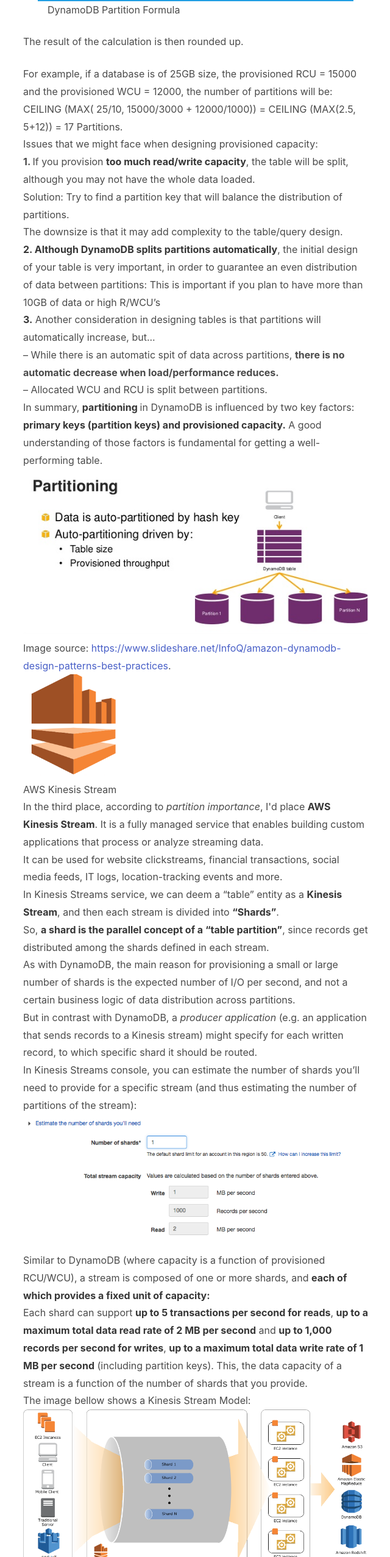
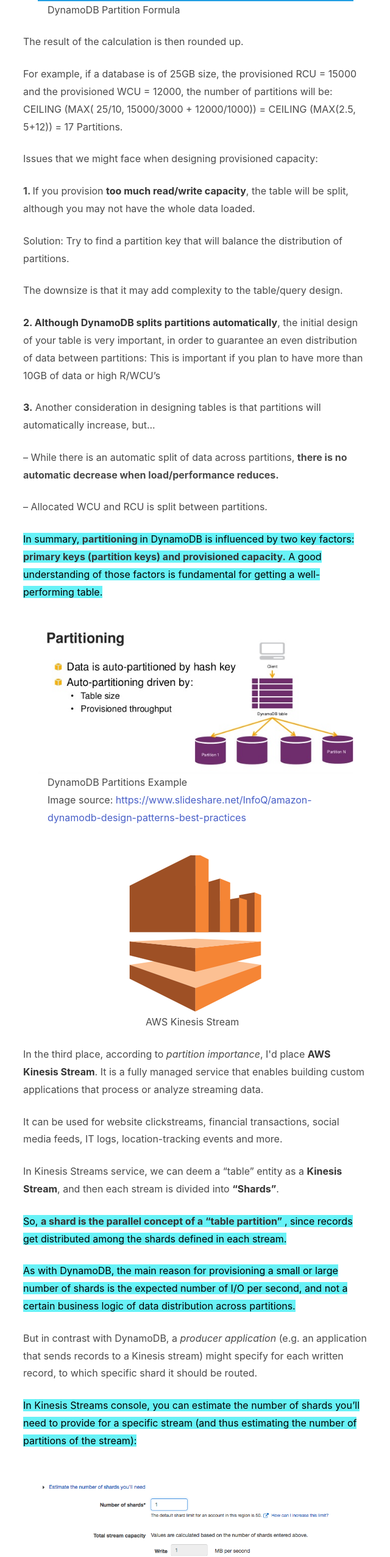
Before and after one commit to AviBlinder/dataforfun, a Vue app: page /posts/aws-comparing-distributed-computing in a window 1280 px wide. Shown: the part 7168-9722 px from the top of the page at 61% size, without its empty margins (368-1008 px from the left). Built offline with nearby package versions, Linux system fonts and the light colour scheme.

Commit message:
'$npm_config_comment'

```diff
--- a/src/Posts/DistributedComputingComparison.vue
+++ b/src/Posts/DistributedComputingComparison.vue
@@ -230,7 +230,6 @@
    <a href="http://docs.aws.amazon.com/redshift/latest/dg/t_designating_distribution_styles.html" target="_blank">
    designing distribution keys</a>.
 </p>
-				<div>
               <div class='card equal-height'>
                 <div class='card-content is-flex is-horizontal-center'>
                   <figure class="image is-200x200">
@@ -381,7 +380,6 @@
   </p>
    </div>
 
-<div>
 <div class="block">
   <p>
   Creating A GLOBAL SECONDARY INDEX is quite similar to creating a new table.
@@ -432,81 +430,301 @@
                </div>
               </div>
 
-<div>
-
-<div class="block" >
+<div class="block">
   <p>
   The result of the calculation is then rounded up.
   </p>
   </div>
 
-<div>For example, if a database is of 25GB size, the provisioned RCU = 15000 and the provisioned WCU = 12000, the number of partitions will be: CEILING (MAX( 25/10, 15000/3000 + 12000/1000)) = CEILING (MAX(2.5, 5+12)) = 17 Partitions.</div>
+<div class="block">
+<p>
+  For example, if a database is of 25GB size, the provisioned RCU = 15000
+  and the provisioned WCU = 12000, the number of partitions will be:
+  CEILING (MAX( 25/10, 15000/3000 + 12000/1000)) =
+  CEILING (MAX(2.5, 5+12)) = 17 Partitions.
+</p>
+  </div>
 
-<div>Issues that we might face when designing provisioned capacity:</div>
+<div class="block">
+  <p>
+  Issues that we might face when designing provisioned capacity:
+  </p>
+  </div>
 
-<div><b>1. </b>If you provision <strong>too much read/write capacity</strong>, the table will be split, although you may not have the whole data loaded.</div>
-<div>Solution: Try to find a partition key that will balance the distribution of partitions.</div>
-<div> The downsize is that it may add complexity to the table/query design.</div>
-<div><strong>2. Although DynamoDB splits partitions automatically</strong>, the initial design of your table is very important, in order to guarantee an even distribution of data between partitions: This is important if you plan to have more than 10GB of data or high R/WCU’s</div>
-<div><strong>3.</strong> Another consideration in designing tables is that  partitions will automatically increase, but...</div>
-<div>&#8211; While there is an automatic spit of data across partitions, <b>there is no automatic decrease when load/performance reduces. </b></div>
-<div>&#8211; Allocated WCU and RCU is split between partitions.</div>
+<div class="block">
 
-<div> In summary, <strong>partitioning </strong>in DynamoDB is influenced by two key factors: <strong>primary keys (partition keys) and provisioned capacity.</strong> A good understanding of those factors is fundamental for getting a well-performing table.</div>
+  <b>1. </b>If you provision <strong>too much read/write capacity</strong>, the table
+will be split, although you may not have the whole data loaded.
+</div>
+
+<div class="block">Solution: Try to find a partition key that will balance the
+   distribution of partitions.
+   </div>
+<div class="block"> The downsize is that it may add complexity to the
+  table/query design.
+  </div>
+<div class="block">
+  <strong>2. Although DynamoDB splits partitions automatically</strong>,
+  the initial design of your table is very important, in order to guarantee an even
+   distribution of data between partitions: This is important if you plan to have
+    more than 10GB of data or high R/WCU’s
+    </div>
+<div class="block"><strong>3.</strong> Another consideration in designing tables is that
+ partitions will automatically increase, but...
+ </div>
+<div class="block">&#8211; While there is an automatic split of data across
+  partitions, <b>there is no automatic decrease when
+    load/performance reduces. </b></div>
+<div class="block">
+  &#8211; Allocated WCU and RCU is split between partitions.
+  </div>
+
+<div class="block my-3">
+  <p>
+<mark>
+   In summary, <strong>partitioning </strong>in DynamoDB is influenced by two key
+   factors:
+   <strong>primary keys (partition keys) and provisioned capacity.</strong>
+   A good understanding of those factors is fundamental for getting a well-performing
+    table.
+</mark>
+  </p>
+    </div>
+
+
+              <div class='card equal-height'>
+                <div class='card-content is-flex is-horizontal-center'>
+                  <figure class="image is-630x300">
+                    <img
+                      class="is-centered"
+                      src="../assets/DynamoDB-Partitions-Example.png"
+                      alt="DynamoDB Partitions Example"
+                      />
+                  <figcaption class="is-centered ml-4">
+                    DynamoDB Partitions Example
+                    <br>
+                    Image source:
+                    <a
+                    href="https://www.slideshare.net/InfoQ/amazon-dynamodb-design-patterns-best-practices"
+                    target="_blank">https://www.slideshare.net/InfoQ/amazon-dynamodb-design-patterns-best-practices
+                    </a>
+                    </figcaption>
+                </figure>
+               </div>
+              </div>
+
+              <div class='card equal-height'>
+                <div class='card-content is-flex is-horizontal-center'>
+                  <figure class="image is-200x200">
+                    <img
+                      class="is-centered"
+                      src="../assets/Kinesis-Stream-Logo.png"
+                      alt="AWS Kinesis Stream"
+                      />
+                  <figcaption class="is-centered ml-6">AWS Kinesis Stream</figcaption>
+                </figure>
+               </div>
+              </div>
+
+
+<div class="block">
+<p>In the third place, according to <em>partition importance</em>, I'd place
+<strong>AWS Kinesis Stream</strong>. It is a fully managed service that
+ enables building custom applications that process or analyze
+ streaming data.</p>
+</div>
+
+<div class="block">
+
+<p>It can be used for website clickstreams, financial transactions,
+  social media feeds, IT logs, location-tracking events and more.
+  </p>
+</div>
+
+<div class="block">
+<p>
+  In Kinesis Streams service, we can deem a “table” entity as
+  a <strong>Kinesis Stream</strong>, and then each stream is divided
+   into <strong>“Shards”</strong>.
+  </p>
+   </div>
+
+<div class="block">
+  <p>
+<mark>
+  So, <strong>a shard is the parallel concept of a “table partition”
+  </strong>, since records get distributed among the shards defined in
+  each stream.
+</mark>
+  </p>
+  </div>
+
+<div class="block">
+  <p>
+<mark>
+  As with DynamoDB, the main reason for provisioning a small or large number of
+   shards is the expected number of I/O per second, and not a certain business logic of
+   data distribution across partitions.
+</mark>
+  </p>
+   </div>
+<div class="block">
+<p>
+  But in contrast with DynamoDB, a<em> producer application</em>
+(e.g. an application that sends records to a Kinesis stream) might specify
+for each written record, to which specific shard it
+should be routed.
+
+</p>
+</div>
+
+<div class="block">
+<p>
+  <mark>
+  In Kinesis Streams console, you can estimate the number of shards you’ll need to
+  provide for a specific stream (and thus estimating the number of partitions
+   of the stream):
+  </mark>
+  </p>
+</div>
+              <div class='card equal-height'>
+                <div class='card-content is-flex is-horizontal-center'>
+                  <figure class="image is-860x350">
+                    <img
+                      class="is-centered"
+                      src="../assets/Kinesis-Stream-Shards-Console.png"
+                      alt="Kinesis Stream Shards Console"
+                      />
+                  <figcaption class="is-centered ml-4">Kinesis Stream Shards Console</figcaption>
+                </figure>
+               </div>
+              </div>
+
+
+
+<div class="block">
+  <p>
+    <mark>
+  Similar to DynamoDB (where capacity is a function of provisioned RCU/WCU),
+   a stream is composed of one or more shards, and <strong>each of which provides a
+     fixed unit of capacity</strong>
+    </mark>
+  </p>
+     </div>
+
+<div class="block">
+  <p>
+
+  Each shard can support <strong>up to 5 transactions per
+    second for reads</strong>,
+ <strong>up to a maximum total data read rate of 2 MB per second</strong> and <strong>up
+   to 1,000 records per second for writes</strong>, <strong>up to a maximum total
+     data write rate of 1 MB per second</strong> (including partition keys).
+     This, the data capacity of a stream is a function of the number of shards that
+      you provide.
+  </p>
+      </div>
 
 <div>
-<div><img class="size-full wp-image-1004" src="../assets/DynamoDB-Partitions-Example.png" alt="DynamoDB Partitions Example" width="634" height="303" /></div>
-<div>
-<p>Image source: <a href="https://www.slideshare.net/InfoQ/amazon-dynamodb-design-patterns-best-practices" target="_blank">https://www.slideshare.net/InfoQ/amazon-dynamodb-design-patterns-best-practices</a>.</p>
+  The image bellow shows a Kinesis Stream Model:
 </div>
+              <div class='card equal-height'>
+                <div class='card-content is-flex is-horizontal-center'>
+                  <figure class="image is-1000x490">
+                    <img
+                      class="is-centered"
+                      src="../assets/Kinesis-Stream-Model.png"
+                      alt="Kinesis Stream Model"
+                      />
+                  <figcaption class="is-centered ml-4">Kinesis Stream Model</figcaption>
+                </figure>
+               </div>
+              </div>
+
+<div class="block">
+  <p>
+Although consumers applications can theoretically read data from specific shard
+ (e.g. partitions), as far as I know it is not a common usage. On the opposite,
+ <strong>usually the whole stream is processed</strong> and only third party services
+  might aggregate or filter data according to specific criterias. This way of working
+   places Kinesis Stream service nearby EMR in the sense that <strong>the whole data in a
+     stream is processed and the partitioning is meant to enhance parallel processing and
+     support expected I/O capacities.</strong>
+
+  </p>
 </div>
-</div>
-</div></div>
 
-      <div class=" et_pb_divider et_pb_divider_1 et_pb_divider_position_ "></div><div >
+<div class="block">
+  <p>
+
+  Following this analogy, <strong>DynamoDB</strong> should be placed between Kinesis Stream
+   and Redshift since the partitioning of data is meant both for querying specific
+   chunks of data (as with Redshift) but also as a way of effectively provisioning
+    read/write throughput.
+  </p>
+    </div>
+
+              <div class='card equal-height'>
+                <div class='card-content is-flex is-horizontal-center'>
+                  <figure class="image is-200x200">
+                    <img
+                      class="is-centered"
+                      src="../assets/EMR-Logo.png"
+                      alt="AWS EMR Logo"
+                      />
+                  <figcaption class="is-centered ml-6">AWS EMR </figcaption>
+                </figure>
+               </div>
+              </div>
 
 
-				<div ><p><div id="attachment_1008" style="width: 176px" class="wp-caption alignleft"><img aria-describedby="caption-attachment-1008" class="wp-image-1008" src="../assets/Kinesis-Stream-Logo.png" alt="AWS Kinesis Stream" width="166" height="165" /><p id="caption-attachment-1008" class="wp-caption-text">AWS Kinesis Stream</p></div></p>
-<p>In the third place, according to <em>partition importance</em>, I'd place <strong>AWS Kinesis Stream</strong>. It is a fully managed service that enables building custom applications that process or analyze streaming data.</p>
-<p>It can be used for website clickstreams, financial transactions, social media feeds, IT logs, location-tracking events and more.</p>
-<div>In Kinesis Streams service, we can deem a “table” entity as a <strong>Kinesis Stream</strong>, and then each stream is divided into <strong>“Shards”</strong>.</div>
-<div>So, <strong>a shard is the parallel concept of a “table partition”</strong>, since records get distributed among the shards defined in each stream.</div>
+				<div>
+<p>Finally, AWS<strong> EMR (Elastic MapReduce)</strong>, a fully managed Hadoop
+ cluster, is in the 'last place' regarding importance of partition keys.</p>
 
-<div>As with DynamoDB, the main reason for provisioning a small or large number of shards is the expected number of I/O per second, and not a certain business logic of data distribution across partitions.</div>
-<div>But in contrast with DynamoDB, a<em> producer application</em> (e.g. an application that sends records to a Kinesis stream) might specify for each written record, to which specific shard it should be routed.</div>
-
-<div>In Kinesis Streams console, you can estimate the number of shards you’ll need to provide for a specific stream (and thus estimating the number of partitions of the stream):</div>
-<div><img class="size-full wp-image-1010" src="../assets/Kinesis-Stream-Shards-Console.png" alt="Kinesis Stream Shards Console" width="865" height="331" /></div>
-<div>Similar to DynamoDB (where capacity is a function of provisioned RCU/WCU), a stream is composed of one or more shards, and <strong>each of which provides a fixed unit of capacity:</strong></div>
-<div>Each shard can support <strong>up to 5 transactions per second for reads</strong>, <strong>up to a maximum total data read rate of 2 MB per second</strong> and <strong>up to 1,000 records per second for writes</strong>, <strong>up to a maximum total data write rate of 1 MB per second</strong> (including partition keys). This, the data capacity of a stream is a function of the number of shards that you provide.</div>
-
-<div>The image bellow shows a Kinesis Stream Model:<br />
-<img class="size-full wp-image-1009" src="../assets/Kinesis-Stream-Model.png" alt="Kinesis Stream Model" width="1019" height="487" />Although consumers applications can theoretically read data from specific shard (e.g. partitions), as far as I know it is not a common usage. On the opposite, <strong>usually the whole stream is processed</strong> and only third party services might aggregate or filter data according to specific criterias. This way of working places Kinesis Stream service nearby EMR in the sense that <strong>the whole data in a stream is processed and the partitioning is meant to enhance parallel processing and support expected I/O capacities.</strong></div>
-
-<div>Following this analogy, <strong>DynamoDB</strong> should be placed between Kinesis Stream and Redshift since the partitioning of data is meant both for querying specific chunks of data (as with Redshift) but also as a way of effectively provisioning read/write throughput.</div></div>
-			</div> <div class=" et_pb_divider et_pb_divider_2 et_pb_divider_position_ "></div><div >
+<p>EMR enables parallel analysis of large files, such as logs, web indexing,
+  financial analysis and more.</p>
+<p>Usually, data hosted in an Hadoop cluster will be used for a full analysis,
+  using methodologies such as MapReduce.</p>
+<p>Thus, <strong>usually the whole data stored in an Hadoop cluster  is
+  usually analyzed by a specific job or query</strong>.</p>
+<p>A well known example of MapReduce implementation is counting words in a
+  huge corpus of data: the 'huge' file is split into chunks of 64MB size
+  (or more) among several data nodes (and replicated at least three times since
+  the hardware is 'cheap' and prone to fail). Then each chunk is analyzed in
+   parallel, where the basic function <strong>maps</strong> each word and creates
+   key-value entries (for each word), where the key is the specific word and
+   the value is 'one' for each found word. The final <strong>'reduce' </strong>step
+    in the job will get results from all the mappers and summarize all the
+    key-words into one final key-value list.</p>
+<p>As a result of this unique architecture, there is no meaning for
+   a 'partition key' since data are split evenly across data nodes in
+   chunks of 64MB (or higher).</p>
+<p>The image below describes, in a nutshell, the Hadoop architecture that
+  is behind an EMR cluster:</p>
+<p><a href="http://bradhedlund.com/2011/09/10/understanding-hadoop-clusters-and-the-network/" target="_blank"><img class="wp-image-1007 size-full" src="../assets/Hadoop-Model.png" alt="Hadoop Model" width="874" height="414" /></a></p>
+<p>According to the Hadoop model, all the data is split (and replicated
+   by default 3 times) across the data nodes.</p>
+<div>The Master nodes oversee the two key functional pieces that make
+   up Hadoop: storing lots of data (HDFS), and running parallel
+   computations on all that data (Map Reduce). The Name Node oversees
+   and coordinates the data storage function (HDFS), while the Job
+   Tracker oversees and coordinates the parallel processing of data
+    using Map Reduce.</div>
+<div>The goal here is fast parallel processing of lots of data.
+  (for a detailed explanation about the Hadoop architecture,
+  please refer to the <a href="http://bradhedlund.com/2011/09/10/understanding-hadoop-clusters-and-the-network/" target="_blank">following post</a>)</div>
+<h4></h4>
 
 
-				<div ><p><div id="attachment_1006" style="width: 174px" class="wp-caption alignleft"><img aria-describedby="caption-attachment-1006" class="size-full wp-image-1006" src="../assets/EMR-Logo.png" alt="AWS EMR Logo" width="164" height="170" /><p id="caption-attachment-1006" class="wp-caption-text">AWS EMR</p></div></p>
-<p>Finally, AWS<strong> EMR (Elastic MapReduce)</strong>, a fully managed Hadoop cluster, is in the 'last place' regarding importance of partition keys.</p>
-<p>EMR enables parallel analysis of large files, such as logs, web indexing, financial analysis and more.</p>
-<p>Usually, data hosted in an Hadoop cluster will be used for a full analysis, using methodologies such as MapReduce.</p>
-<p>Thus, <strong>usually the whole data stored in an Hadoop cluster  is usually analyzed by a specific job or query</strong>.</p>
-<p>A well known example of MapReduce implementation is counting words in a huge corpus of data: the 'huge' file is split into chunks of 64MB size (or more) among several data nodes (and replicated at least three times since the hardware is 'cheap' and prone to fail). Then each chunk is analyzed in parallel, where the basic function <strong>maps</strong> each word and creates key-value entries (for each word), where the key is the specific word and the value is 'one' for each found word. The final <strong>'reduce' </strong>step in the job will get results from all the mappers and summarize all the key-words into one final key-value list.</p>
-<p>As a result of this unique architecture, there is no meaning for a 'partition key' since data are split evenly across data nodes in chunks of 64MB (or higher).</p>
-<p>The image below describes, in a nutshell, the Hadoop architecture that is behind an EMR cluster:</p>
-<p><a href="http://bradhedlund.com/2011/09/10/understanding-hadoop-clusters-and-the-network/" target="_blank"><img class="wp-image-1007 size-full" src="../assets/Hadoop-Model.png" alt="Hadoop Model" width="874" height="414" /></a></p>
-<p>According to the Hadoop model, all the data is split (and replicated by default 3 times) across the data nodes.</p>
-<div>The Master nodes oversee the two key functional pieces that make up Hadoop: storing lots of data (HDFS), and running parallel computations on all that data (Map Reduce). The Name Node oversees and coordinates the data storage function (HDFS), while the Job Tracker oversees and coordinates the parallel processing of data using Map Reduce.</div>
-<div>The goal here is fast parallel processing of lots of data. (for a detailed explanation about the Hadoop architecture, please refer to the <a href="http://bradhedlund.com/2011/09/10/understanding-hadoop-clusters-and-the-network/" target="_blank">following post</a>)</div>
-<h4></h4>
-<h3>Summary</h3>
-<p>We can place the 4 services in a 2X2 matrix summarizing the relation between distribution and partitioning:</p>
+<h3 class="subtitle has-text-centered my-3">Summary</h3>
+<p>We can place the 4 services in a 2X2 matrix summarizing
+  the relation between distribution and partitioning:</p>
 <p>As a 'good old' (well, not so old) relational database, <strong>Redshift</strong> is both a <strong>distributed and partitioned</strong> service. It even offers several partitioning approaches (a.k.a. distribution styles).</p>
 <p><strong>DynamoDB</strong>, a NoSQL database, is <strong>distributed and partitioned</strong>, but the partitioning is much more restrict to a specific attribute in each table.</p>
 <p><strong>Kinesis Streams</strong> is mainly a <strong>distributed </strong>service, offering partitions (as shards) mainly as a way of managing the stream of incoming data.</p>
 <p>Finally, <strong>EMR</strong> is a <strong>distributed</strong> service, with no 'key' partitioning mechanisms.</p></div>
-			</div> <div class=" et_pb_divider et_pb_divider_3 et_pb_divider_position_ "></div><div >
+			 <div class=" et_pb_divider et_pb_divider_3 et_pb_divider_position_ "></div><div >
 
 
 				<div ><p>The material for this post is based on my knowledge and experience and also based on several sources, mainly:</p>
```
Also changed, not shown: styles.html (+4 -4 lines).
